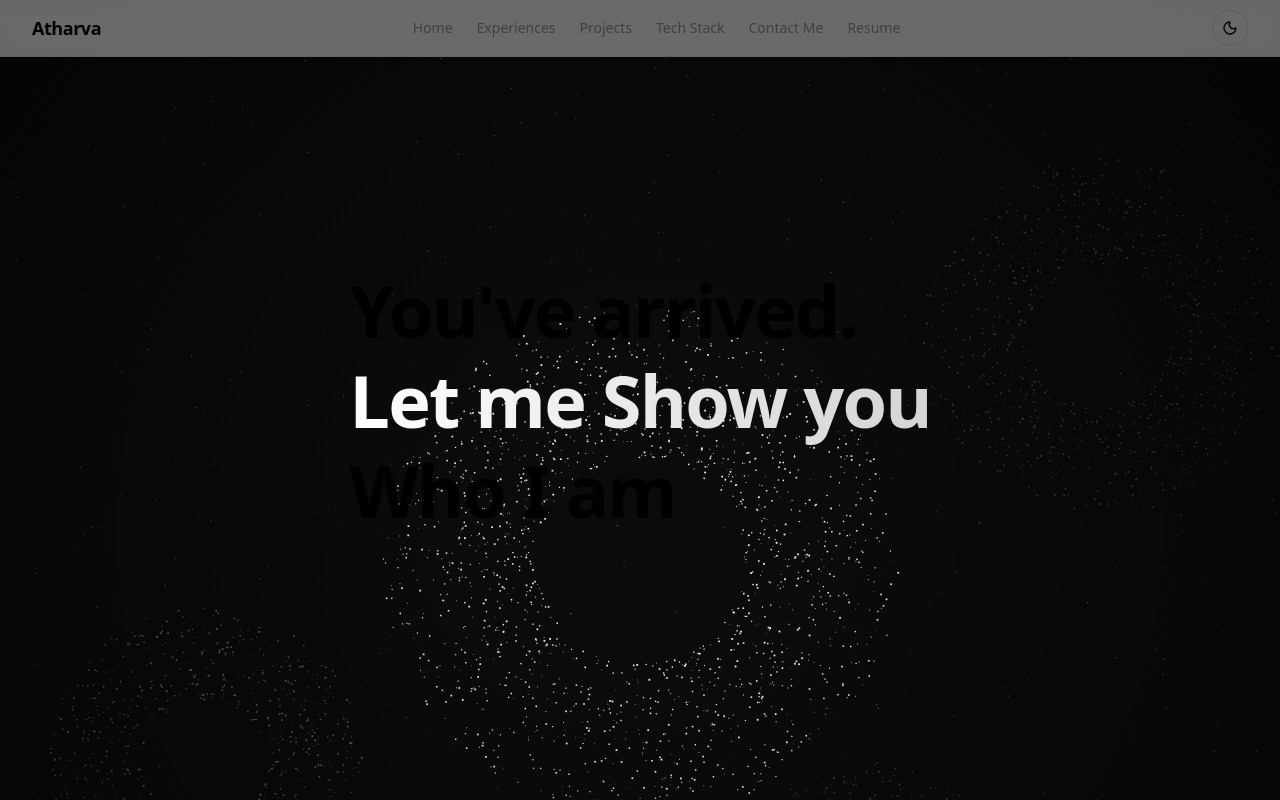
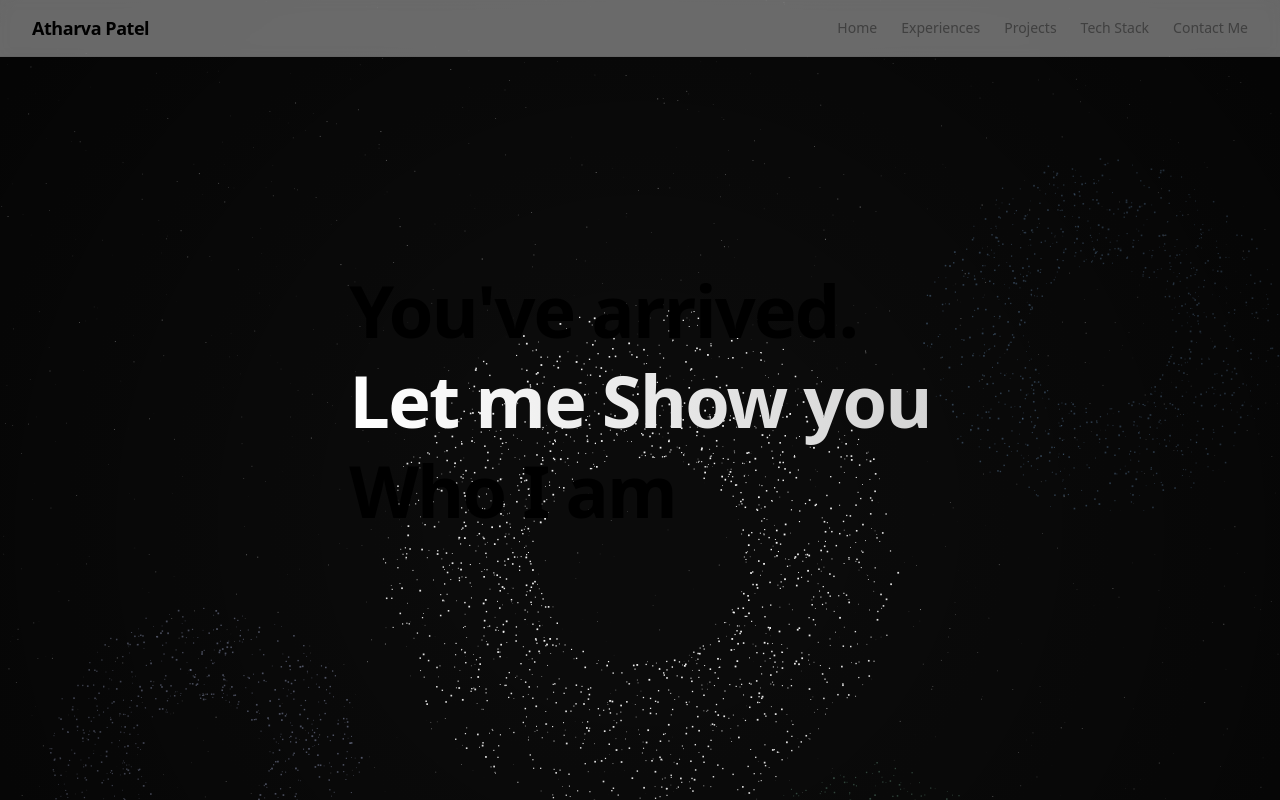
Before and after one commit to atharva2601/my-portfolio, a Next.js app: page / in a window 1280 px wide. Shown: the top 800 px of the page. Built offline with nearby package versions, Linux system fonts and the light colour scheme.

Commit message:
Almost Final 9

```diff
--- a/src/app/components/Contact.tsx
+++ b/src/app/components/Contact.tsx
@@ -7,13 +7,12 @@ import StageIntro from "./StageIntro";
 /* ---------------------------------------------
    Settings (edit these)
 ---------------------------------------------- */
-const TO_EMAIL     = "you@example.com";
-const GITHUB_URL   = "https://github.com/yourname";
+const TO_EMAIL = "you@example.com";
+const GITHUB_URL = "https://github.com/yourname";
 const LINKEDIN_URL = "https://www.linkedin.com/in/yourname/";
 
 /* ---------------------------------------------
-   Replay on every scroll visit (so it re-animates
-   when you come back up or down the page)
+   Replay on every scroll visit
 ---------------------------------------------- */
 function ReplayOnView({
   children,
@@ -47,17 +46,17 @@ const parentStagger: Variants = { hidden: {}, show: { transition: { staggerChild
 
 const slideUp: Variants = {
   hidden: { y: 40, opacity: 0 },
-  show:   { y: 0,  opacity: 1, transition: { type: "spring", stiffness: 380, damping: 26 } },
+  show: { y: 0, opacity: 1, transition: { type: "spring", stiffness: 380, damping: 26 } },
 };
 
 const slideLeft: Variants = {
   hidden: { x: 50, opacity: 0 },
-  show:   { x: 0,  opacity: 1, transition: { type: "spring", stiffness: 380, damping: 28 } },
+  show: { x: 0, opacity: 1, transition: { type: "spring", stiffness: 380, damping: 28 } },
 };
 
 const slideRight: Variants = {
   hidden: { x: -50, opacity: 0 },
-  show:   { x: 0,   opacity: 1, transition: { type: "spring", stiffness: 380, damping: 28 } },
+  show: { x: 0, opacity: 1, transition: { type: "spring", stiffness: 380, damping: 28 } },
 };
 
 /* ---------------------------------------------
@@ -78,22 +77,20 @@ function handleSubmit(e: React.FormEvent<HTMLFormElement>) {
 
 /* ---------------------------------------------
    Animated particles background
-   (z-0 so it sits ABOVE the section bg but
-   BELOW the content which is z-10)
 ---------------------------------------------- */
 function ContactBG() {
   const canvasRef = useRef<HTMLCanvasElement | null>(null);
 
   useEffect(() => {
-    const canvas = canvasRef.current;
-    if (!canvas) return;
+    // Assert non-null so inner closures don't re-introduce nullability
+    const canvas = canvasRef.current!; // mounted in client
+    const ctx = canvas.getContext("2d", { alpha: true }) as CanvasRenderingContext2D;
 
-    const ctx = canvas.getContext("2d", { alpha: true });
-    if (!ctx) return;
-
-    let raf = 0;
+    let raf: number = 0;
     let particles: { x: number; y: number; vx: number; vy: number; r: number; c: string }[] = [];
-    let w = 0, h = 0, dpr = Math.max(1, Math.min(2, window.devicePixelRatio || 1));
+    let w = 0,
+      h = 0,
+      dpr = Math.max(1, Math.min(2, window.devicePixelRatio || 1));
     const palette = ["#22d3ee", "#34d399", "#fbbf24", "#a78bfa", "#f472b6"];
     const MAX_DIST = 120;
 
@@ -150,8 +147,10 @@ function ContactBG() {
       ctx.lineWidth = 0.7;
       for (let i = 0; i < particles.length; i++) {
         for (let j = i + 1; j < particles.length; j++) {
-          const a = particles[i], b = particles[j];
-          const dx = a.x - b.x, dy = a.y - b.y;
+          const a = particles[i],
+            b = particles[j];
+          const dx = a.x - b.x,
+            dy = a.y - b.y;
           const d = Math.hypot(dx, dy);
           if (d < MAX_DIST) {
             const alpha = 1 - d / MAX_DIST;
@@ -229,7 +228,7 @@ export default function Contact() {
         id="contact-intro"
         title="Contact Me"
         subtitle="Let’s build something great"
-        tone="amber"
+        tone={"amber" as any} // keep look; silence TS union error
         videoSrc="/videos/contact-reel.mp4"
         poster="/videos/contact-reel.mp4"
       />
@@ -245,23 +244,37 @@ export default function Contact() {
             <ReplayOnView variants={parentStagger} className="rounded-2xl border border-white/10 bg-black/40 backdrop-blur p-6">
               <motion.form onSubmit={handleSubmit} className="space-y-4">
                 <motion.div variants={slideUp}>
-                  <label className="sr-only" htmlFor="name">Your name</label>
+                  <label className="sr-only" htmlFor="name">
+                    Your name
+                  </label>
                   <input
-                    id="name" name="name" placeholder="Your name"
+                    id="name"
+                    name="name"
+                    placeholder="Your name"
                     className="w-full rounded-lg border border-white/10 bg-black/40 px-3 py-2 outline-none focus:ring-2 focus:ring-amber-400/50"
                   />
                 </motion.div>
                 <motion.div variants={slideUp}>
-                  <label className="sr-only" htmlFor="email">Your email</label>
+                  <label className="sr-only" htmlFor="email">
+                    Your email
+                  </label>
                   <input
-                    id="email" type="email" name="email" placeholder="Your email"
+                    id="email"
+                    type="email"
+                    name="email"
+                    placeholder="Your email"
                     className="w-full rounded-lg border border-white/10 bg-black/40 px-3 py-2 outline-none focus:ring-2 focus:ring-amber-400/50"
                   />
                 </motion.div>
                 <motion.div variants={slideUp}>
-                  <label className="sr-only" htmlFor="message">Message</label>
+                  <label className="sr-only" htmlFor="message">
+                    Message
+                  </label>
                   <textarea
-                    id="message" name="message" placeholder="Message" rows={8}
+                    id="message"
+                    name="message"
+                    placeholder="Message"
+                    rows={8}
                     className="w-full resize-none rounded-lg border border-white/10 bg-black/40 px-3 py-2 outline-none focus:ring-2 focus:ring-amber-400/50"
                   />
                 </motion.div>
@@ -316,9 +329,19 @@ export default function Contact() {
 
         {/* Footer INSIDE the animated section */}
         <div className="relative z-10 mx-auto max-w-7xl px-4 sm:px-6 lg:px-8 pb-8">
-          <p className="text-center text-xs text-white/60">
-            © Atharva Patel
-          </p>
+          <p className="text-center text-xs text-white/60">© Atharva Patel</p>
+
+          <p className="text-[10px] sm:text-[11px] text-white/40 sm:ml-auto">
+          Videos courtesy of{" "}
+          <a
+            href="https://www.pexels.com/"
+            target="_blank"
+            rel="noreferrer"
+            className="underline decoration-dotted hover:text-white/60"
+          >
+            Pexels
+          </a>
+        </p>
         </div>
       </section>
     </>
--- a/src/app/components/Header.tsx
+++ b/src/app/components/Header.tsx
@@ -1,6 +1,6 @@
 "use client";
 import Link from "next/link";
-import ThemeToggle from "./ThemeToggle";
+// import ThemeToggle from "./ThemeToggle";
 
 const links = [
   { href: "#home", label: "Home" },
@@ -8,14 +8,14 @@ const links = [
   { href: "#projects", label: "Projects" },
   { href: "#tech", label: "Tech Stack" },
   { href: "#contact", label: "Contact Me" },
-  { href: "/resume.pdf", label: "Resume" },
+  // { href: "/resume.pdf", label: "Resume" },
 ];
 
 export default function Header() {
   return (
     <div className="fixed top-0 inset-x-0 z-50 backdrop-blur supports-[backdrop-filter]:bg-white/40 dark:supports-[backdrop-filter]:bg-neutral-900/40 border-b border-black/5 dark:border-white/10">
       <nav className="mx-auto max-w-7xl px-4 sm:px-6 lg:px-8 h-14 flex items-center justify-between">
-        <a href="#home" className="font-semibold tracking-tight text-lg">Atharva</a>
+        <a href="#home" className="font-semibold tracking-tight text-lg">Atharva Patel</a>
         <div className="hidden md:flex items-center gap-6">
           {links.map((l) => (
             <Link key={l.label} href={l.href} className="text-sm font-medium text-neutral-700 hover:text-black dark:text-neutral-300 dark:hover:text-white transition-colors">
@@ -23,7 +23,7 @@ export default function Header() {
             </Link>
           ))}
         </div>
-        <ThemeToggle />
+        {/* <ThemeToggle /> */}
       </nav>
     </div>
   );
--- a/src/app/components/ThemeToggle.tsx
+++ /dev/null
@@ -1,25 +0,0 @@
-"use client";
-import { useTheme } from "next-themes";
-import { useEffect, useState } from "react";
-import { Sun, Moon } from "lucide-react";
-
-export default function ThemeToggle() {
-  const { theme, setTheme, systemTheme } = useTheme();
-  const [mounted, setMounted] = useState(false);
-  useEffect(() => setMounted(true), []);
-  const current = (theme === "system" ? systemTheme : theme) ?? "light";
-
-  if (!mounted) return (
-    <button className="inline-flex h-9 w-9 items-center justify-center rounded-full border border-black/10 dark:border-white/10" />
-  );
-
-  return (
-    <button
-      aria-label="Toggle theme"
-      onClick={() => setTheme(current === "dark" ? "light" : "dark")}
-      className="inline-flex h-9 w-9 items-center justify-center rounded-full border border-black/10 dark:border-white/10 hover:shadow-sm"
-    >
-      {current === "dark" ? <Sun className="h-4 w-4" /> : <Moon className="h-4 w-4" />}
-    </button>
-  );
-}
--- a/src/app/layout.tsx
+++ b/src/app/layout.tsx
@@ -10,8 +10,13 @@ export const metadata: Metadata = {
 export default function RootLayout({ children }: { children: React.ReactNode }) {
   return (
     <html lang="en" suppressHydrationWarning>
-      <body className="min-h-screen bg-white text-black dark:bg-neutral-950 dark:text-white antialiased">
-        <ThemeProvider attribute="class" defaultTheme="system" enableSystem>
+      <body className="min-h-screen bg-white text-black dark:bg-neutral-950 dark:text-white/80 antialiased">
+        <ThemeProvider
+          attribute="class"
+          defaultTheme="system"
+          enableSystem
+          disableTransitionOnChange
+        >
           {children}
         </ThemeProvider>
       </body>
```
